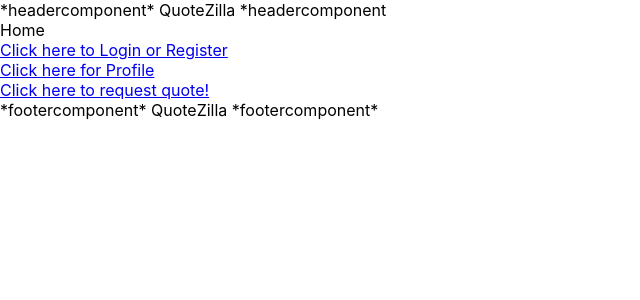
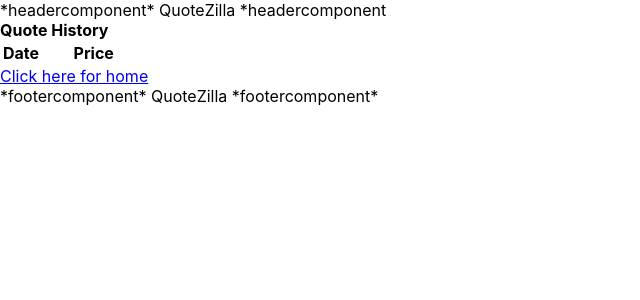
Before and after one commit to youngwillyum/quoter2, a React (Create React App) app: page /history in a window 1280 px wide. Before the commit this address led to /home. Shown: the top 300 px of the page, without its empty margins (0-640 px from the left). Built offline with nearby package versions, Linux system fonts and the light colour scheme.

Commit message:
Quote History
Created HistoryComponent.js for the quote history part of the program.  Added necessary code in main and home as well.

```diff
--- /dev/null
+++ b/src/components/HistoryComponent.js
@@ -0,0 +1,23 @@
+import React from 'react'
+import {Link} from 'react-router-dom'
+
+function History(){
+    return(
+        <React.Fragment>
+        <div><strong>Quote History</strong></div>
+
+        <table>
+            <tr>
+                <th>Date</th>
+                <th>&nbsp;&nbsp;&nbsp;&nbsp;&nbsp;&nbsp;&nbsp;</th>
+                <th>Price</th>
+            </tr>
+
+            </table>
+        <Link to='/home'>Click here for home</Link>
+
+        </React.Fragment>
+    )
+}
+
+export default History;
--- a/src/components/HomeComponent.js
+++ b/src/components/HomeComponent.js
@@ -10,6 +10,8 @@
     <Link to='/profile'> Click here for Profile </Link>
     <div/>
     <Link to='/quoter'> Click here to request quote! </Link>
+    <div/>
+    <Link to='/history'> Click here to see quote history </Link>
     </React.Fragment>
   )
 }
--- a/src/components/MainComponent.js
+++ b/src/components/MainComponent.js
@@ -6,6 +6,7 @@
 import Profile from './ProfileComponent'
 import Login from './LoginComponent'
 import Quoter from './QuoterComponent'
+import History from './HistoryComponent'
 
 import{Switch,Route, Redirect, withRouter} from 'react-router-dom'
 
@@ -19,6 +20,7 @@
         <Route path= '/profile' component={Profile}/>
         <Route path= '/login' component={Login}/>
         <Route path= '/quoter' component={Quoter}/>
+        <Route path= '/history' component={History}/>
         <Redirect to='/home'/>
       </Switch>
     <Footer/>
```
